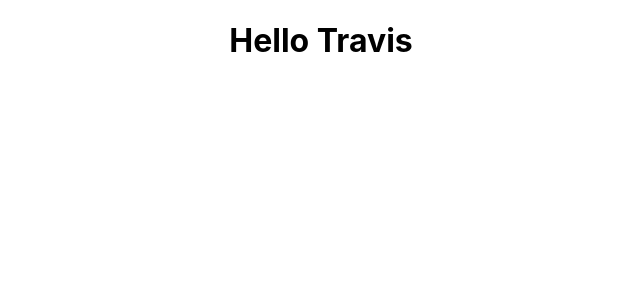
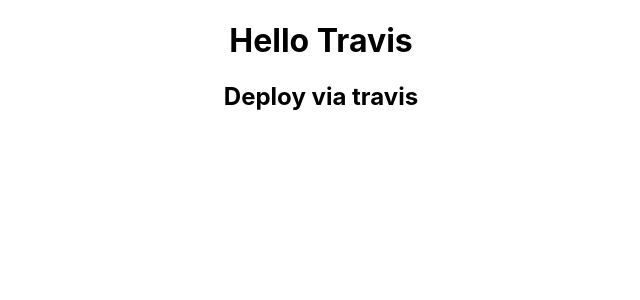
Before and after one commit to turkaytunc/pass-gen, a React (Create React App) app: page / in a window 1280 px wide. Shown: the top 300 px of the page, without its empty margins (319-959 px from the left). Built offline with nearby package versions, Linux system fonts and the light colour scheme.

Commit message:
add hello component

```diff
--- a/src/App.js
+++ b/src/App.js
@@ -1,10 +1,11 @@
 import React from 'react';
 import './App.css';
+import { Hello } from './components/hello';
 
 function App() {
   return (
     <div className="App">
-      <h1>Hello Travis</h1>
+      <Hello />
     </div>
   );
 }
--- /dev/null
+++ b/src/components/Hello.js
@@ -0,0 +1,10 @@
+import React from 'react';
+
+export const Hello = () => {
+  return (
+    <div>
+      <h1>Hello Travis</h1>
+      <h2>Deploy via travis</h2>
+    </div>
+  );
+};
```
Also changed, not shown: 1 other file (tests, documents, lock files or other folders).
